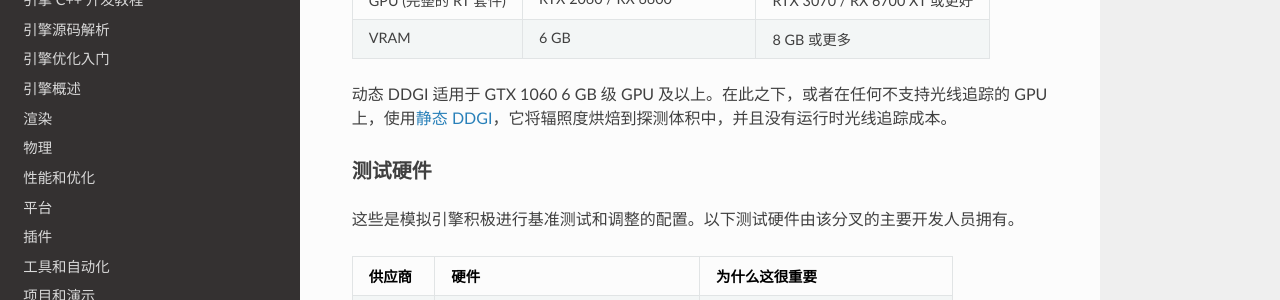
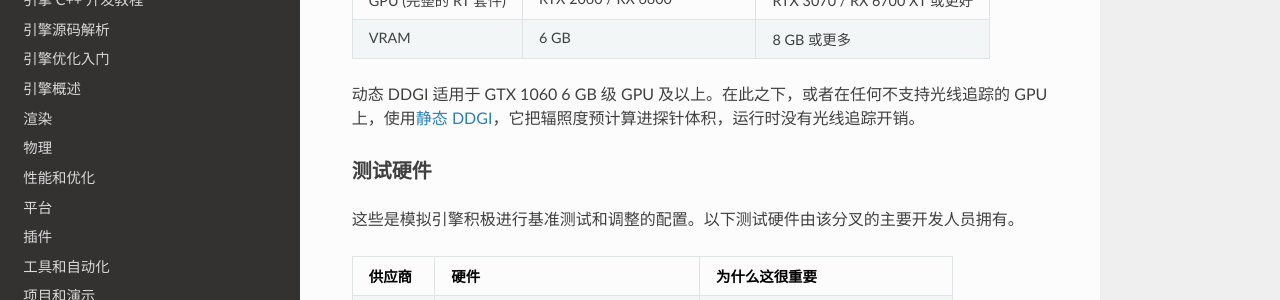
Before and after one commit to OpenHUTB/cpp, an MkDocs documentation site: the page built from docs/optimization/GettingStarted/System-Requirements.md, in a window 1280 px wide and 900 px high, scrolled down 446 px. Shown: the part 149-449 px from the top of the window. Built offline with MkDocs 1.6.1, drawn with Linux system fonts in a browser that asks for light colours; nearby versions of some CDN libraries; a script that is not in the unit is left out.

Commit message:
docs: 静态 DDGI 一句改为预计算，并统一探针译名
原文 bakes irradiance into probe volumes，原译「烘焙到探测体积」既用了烘焙又把 probe 译成探测；
改为「预计算进探针体积」，与 DDGI 各页一致。

```diff
--- a/docs/optimization/GettingStarted/System-Requirements.md
+++ b/docs/optimization/GettingStarted/System-Requirements.md
@@ -18,7 +18,7 @@ Windows 10 或 11 x64。建议使用具有光线追踪功能的 GPU，但不是
 | GPU (完整的 RT 套件) | RTX 2060 / RX 6600              | RTX 3070 / RX 6700 XT 或更好 |
 | VRAM | 6&nbsp;GB                       | 8&nbsp;GB 或更多 |
 
-动态 DDGI 适用于 GTX 1060 6 GB 级 GPU 及以上。在此之下，或者在任何不支持光线追踪的 GPU 上，使用[静态 DDGI](../Rendering/DDGI-Static.md)，它将辐照度烘焙到探测体积中，并且没有运行时光线追踪成本。
+动态 DDGI 适用于 GTX 1060 6 GB 级 GPU 及以上。在此之下，或者在任何不支持光线追踪的 GPU 上，使用[静态 DDGI](../Rendering/DDGI-Static.md)，它把辐照度预计算进探针体积，运行时没有光线追踪开销。
 
 ### 测试硬件
 
```
